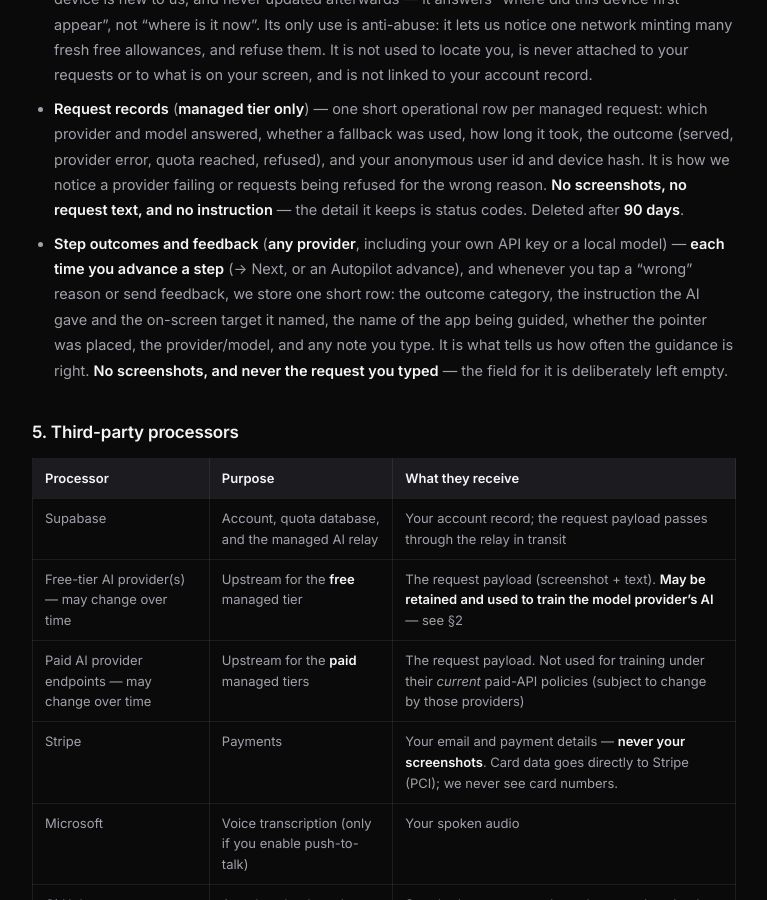
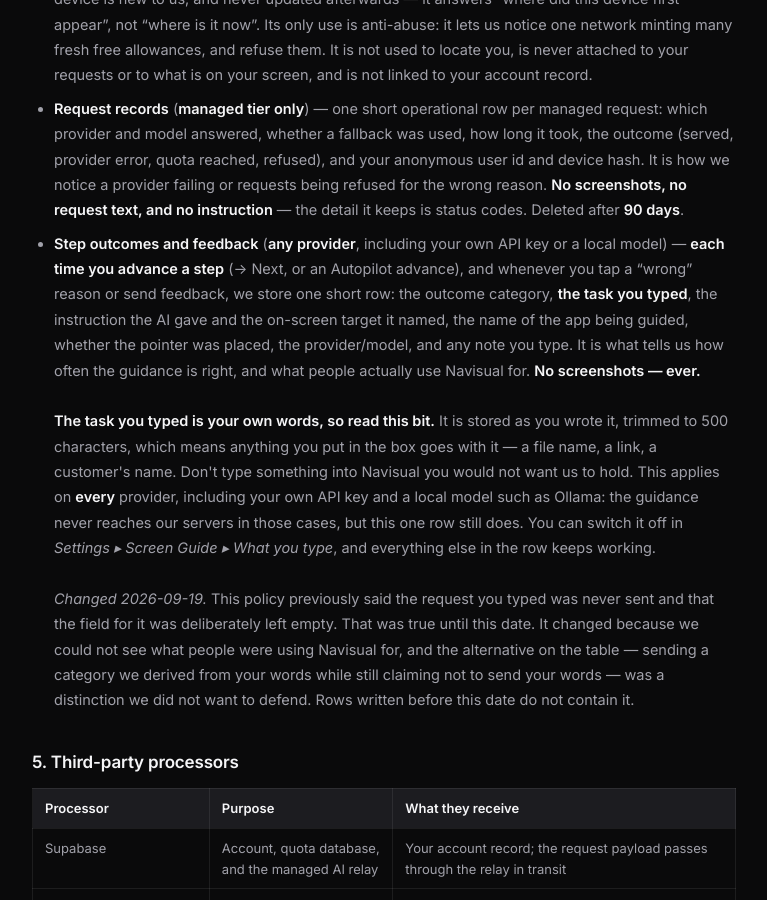
Before and after one commit to NavisualGuide/NavisualGuide.github.io, a Jekyll site: the page privacy.html, which Jekyll copies as it is, in a window 1280 px wide and 900 px high, scrolled down 3681 px. Shown: the whole window, without its empty margins (256-1023 px from the left). Built offline with Jekyll 4.4.1, drawn with Linux system fonts in a browser that asks for light colours; some of the changed text lies outside the part shown.

Commit message:
privacy: we log the task you type now, and the date says so
Removes the promise that the request you typed is never sent and that the field
for it is deliberately left empty. That was true until today. It changed because
we could not see what people use Navisual for, and the alternative -- sending a
category derived from your words while still claiming not to send your words --
was a distinction not worth defending.

Written to be read rather than skimmed: it says plainly that the text is your
own words, that a file name or a customer name goes with it, that this applies
on every provider including a local model, where the switch is, and that rows
written before today do not contain it. "Last updated" bumped, which this page
promises to do.

Also fixes a stale claim two sections up: the page still described importing a
session file and said "importing replaces the copy already there". v0.7.27
deleted import -- it is "Open a file..." now, and the replace rule was one of
the things that redesign removed. Exactly the drift CLAUDE.md rule 8 warns about
on this page specifically.

NOT PUSHED with the app change: the policy should go live with the release that
starts logging, not before it, or it describes a practice not yet in effect.

Co-Authored-By: Claude Opus 5 <noreply@anthropic.com>

```diff
--- a/privacy.html
+++ b/privacy.html
@@ -25,7 +25,7 @@
     <article class="legal">
       <a class="legal-back" href="/">← Back to navisualguide.com</a>
       <h1>Privacy Policy</h1>
-      <p class="legal-updated">Last updated: 18 September 2026</p>
+      <p class="legal-updated">Last updated: 19 September 2026</p>
 
       <!-- ==================================================================
            BEFORE YOU CHANGE ANYTHING SUBSTANTIVE HERE, READ THIS.
@@ -108,8 +108,8 @@
           plan and what you clicked are saved on your machine so you can reopen recent sessions.
           The most recent are kept and older ones are removed automatically. You can export a
           session to a file in any folder you choose — the file includes the
-          pictures if you enabled them — and import such files back into the app. Importing
-          replaces the copy already there rather than adding a second one. None of this
+          pictures if you enabled them — and open such a file again later. Opening one shows
+          it; it rejoins the recent list only if you carry on working in it. None of this
           reaches Navisual’s servers.</li>
         <li><strong>The control you last clicked.</strong> While a guidance session is active,
           Navisual records the <em>name and type</em> of the control you click — for example
@@ -253,11 +253,27 @@
         <li><strong>Step outcomes and feedback</strong> (<strong>any provider</strong>, including
           your own API key or a local model) — <strong>each time you advance a step</strong>
           (→ Next, or an Autopilot advance), and whenever you tap a “wrong” reason or send
-          feedback, we store one short row: the outcome category, the instruction the AI gave and
-          the on-screen target it named, the name of the app being guided, whether the pointer was
-          placed, the provider/model, and any note you type. It is what tells us how often the
-          guidance is right. <strong>No screenshots, and never the request you typed</strong> —
-          the field for it is deliberately left empty.</li>
+          feedback, we store one short row: the outcome category, <strong>the task you
+          typed</strong>, the instruction the AI gave and the on-screen target it named, the name
+          of the app being guided, whether the pointer was placed, the provider/model, and any
+          note you type. It is what tells us how often the guidance is right, and what people
+          actually use Navisual for. <strong>No screenshots — ever.</strong>
+          <br><br>
+          <strong>The task you typed is your own words, so read this bit.</strong> It is stored as
+          you wrote it, trimmed to 500 characters, which means anything you put in the box goes
+          with it — a file name, a link, a customer's name. Don't type something into Navisual
+          you would not want us to hold. This applies on <strong>every</strong> provider, including
+          your own API key and a local model such as Ollama: the guidance never reaches our servers
+          in those cases, but this one row still does. You can switch it off in
+          <em>Settings ▸ Screen Guide ▸ What you type</em>, and everything else in the row
+          keeps working.
+          <br><br>
+          <em>Changed 2026-09-19.</em> This policy previously said the request you typed was never
+          sent and that the field for it was deliberately left empty. That was true until this
+          date. It changed because we could not see what people were using Navisual for, and the
+          alternative on the table — sending a category we derived from your words while still
+          claiming not to send your words — was a distinction we did not want to defend. Rows
+          written before this date do not contain it.</li>
       </ul>
 
       <h2>5. Third-party processors</h2>
```
